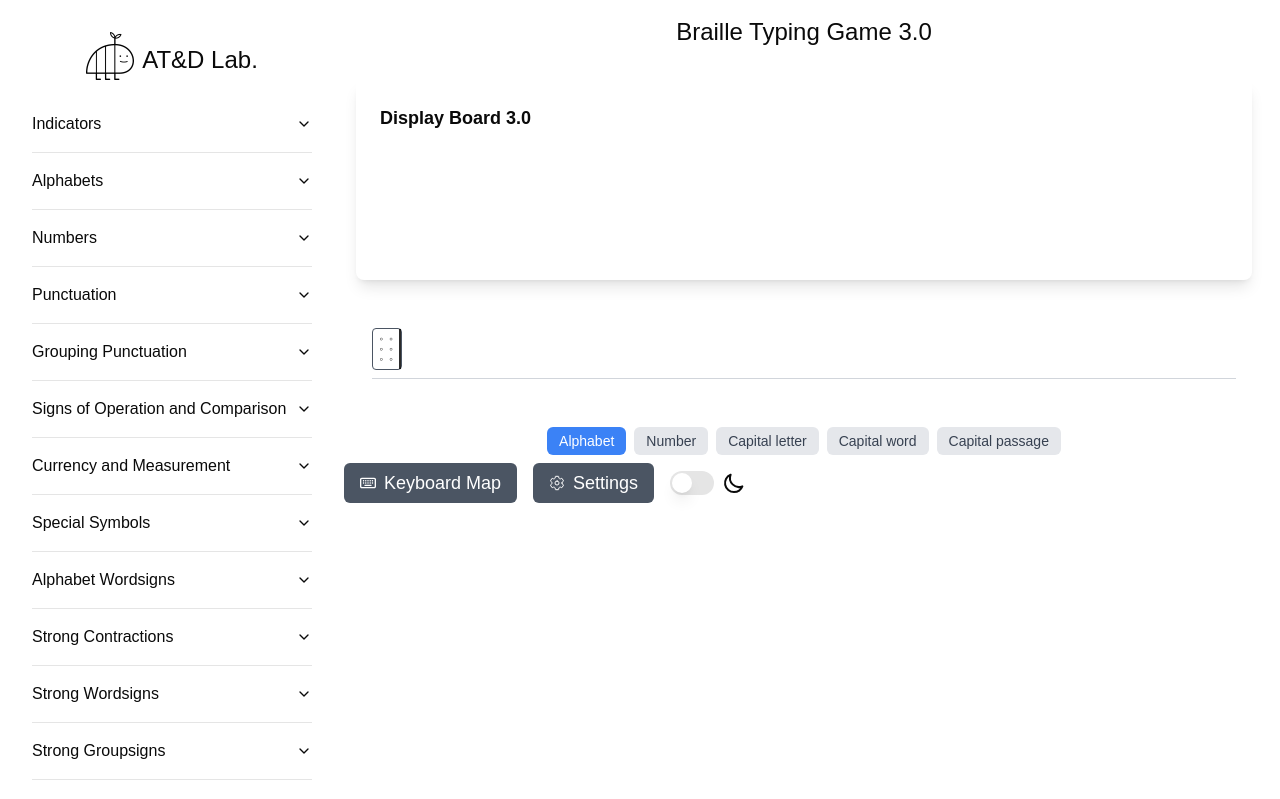
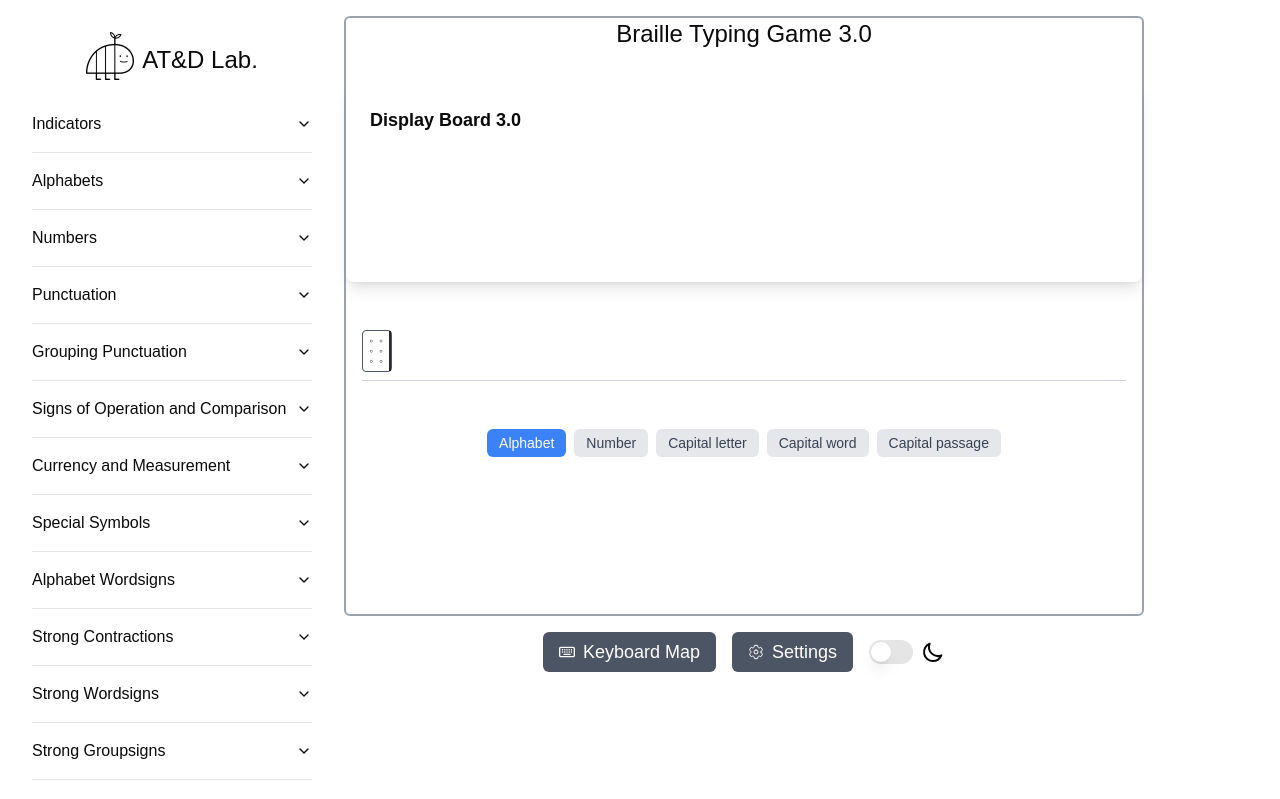
Before and after one commit to synicalToo/english-braille-application-html, a Next.js app: page /typing in a window 1280 px wide. Shown: the top 799 px of the page. Built offline with nearby package versions, Linux system fonts and the light colour scheme.

Commit message:
add border and implement max width for screen set bottombar at the bottom center of screen component

```diff
--- a/src/components/root/bottomBar.tsx
+++ b/src/components/root/bottomBar.tsx
@@ -5,7 +5,7 @@ import { SettingsSheet } from "../sheets/settings";
 
 export function BottomBar() {
   return (
-    <div className="flex items-center space-x-4">
+    <div className="flex justify-center items-center space-x-4 mt-4 max-w-[800px]">
       <KeyboardMappingSheet />
       <SettingsSheet />
       <ThemeSwitcher />
--- a/src/components/root/screen3.0.tsx
+++ b/src/components/root/screen3.0.tsx
@@ -46,8 +46,6 @@ export function ScreenThree() {
         case "enter":
           if (typingBoard.length > 0) {
             const sentence = typingBoard.map((item) => item.text).join("");
-            console.log(sentence);
-
             if (sentence.trim()) {
               speakText(sentence, audioEnabled);
             }
@@ -157,7 +155,7 @@ export function ScreenThree() {
   }, [currentInput]);
 
   return (
-    <div className="flex flex-col items-center gap-4">
+    <div className="flex flex-col items-center gap-4 rounded-md border-gray-400 border-2 min-w-[800px] max-w-[800px] min-h-[600px]">
       <div className="text-center">
         <h1 className="text-2xl mb-4">Braille Typing Game 3.0</h1>
       </div>
```
